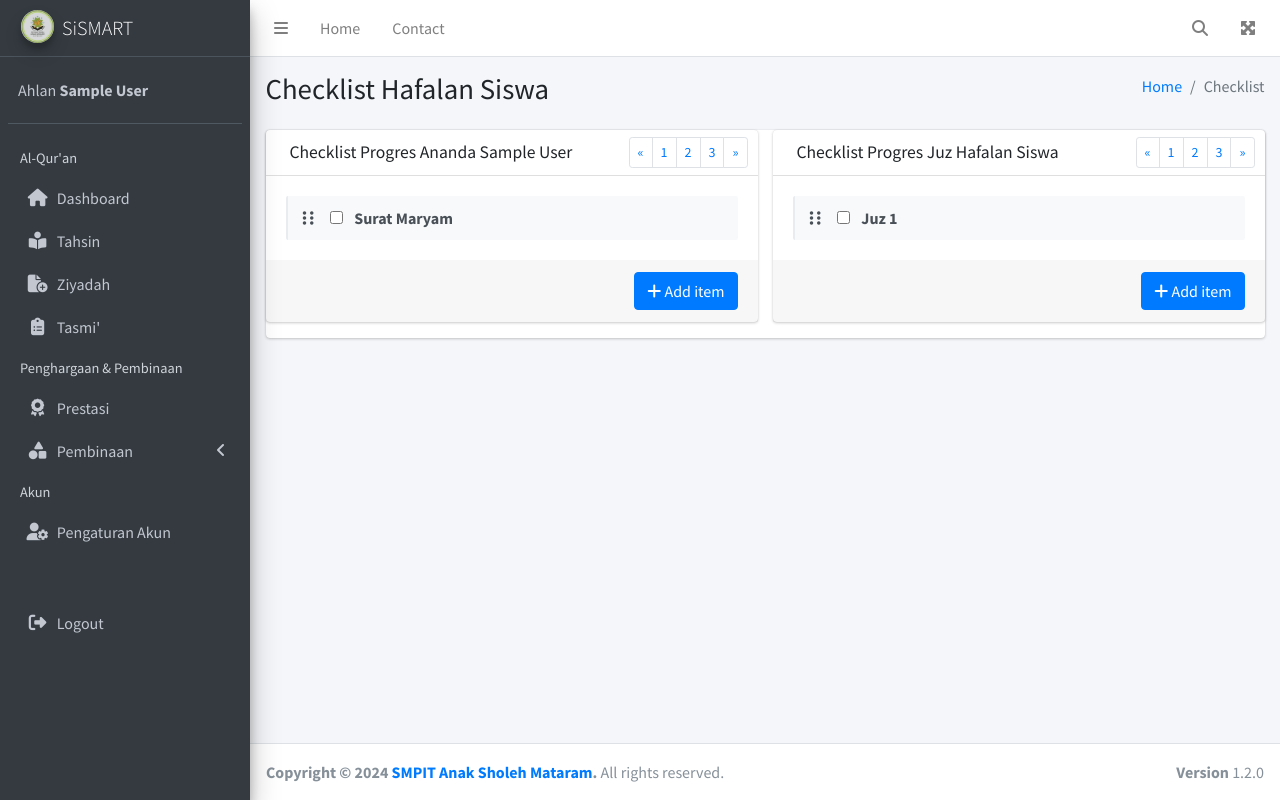
After one commit to Zaenal-AB/sismart, a PHP site: page /laporan.php in a window 1280 px wide. The commit adds this page. Run offline with PHP 8.4, Linux system fonts and the light colour scheme; the visitor is signed in with stand-in values (Sample User, id 1); some libraries are stand-ins or nearby versions.

Commit message:
update dashboard

```diff
--- a/config/database.php
+++ b/config/database.php
@@ -1,7 +1,7 @@
 <?php
 
-// $conn = mysqli_connect('localhost', 'u966478672_sismart', 'Zaenal!7', 'u966478672_sismart');
-$conn = mysqli_connect('localhost', 'root', '', 'sismart');
+$conn = mysqli_connect('localhost', 'u966478672_sismart', 'Zaenal!7', 'u966478672_sismart');
+// $conn = mysqli_connect('localhost', 'root', '', 'sismart');
 
 // check connetion
 // if ($conn) {
--- /dev/null
+++ b/laporan.php
@@ -0,0 +1,168 @@
+<?php
+
+session_start();
+
+// membatasi halaman sebelum login
+if (!isset($_SESSION["login"])) {
+    echo "<script>
+    alert('Silahkan Anda Login Dahulu');
+    document.location.href = 'login.php';
+         </script>";
+    exit;
+}
+
+$title = 'Data Tasmi';
+include 'config/app.php';
+include 'layout/header.php';
+
+
+?>
+
+
+<!-- Content Wrapper. Contains page content -->
+<div class="content-wrapper">
+    <!-- Content Header (Page header) -->
+    <section class="content-header">
+        <div class="container-fluid">
+            <div class="row mb-2">
+                <div class="col-sm-6">
+                    <h1>Checklist Hafalan Siswa</h1>
+                </div>
+                <div class="col-sm-6">
+                    <ol class="breadcrumb float-sm-right">
+                        <li class="breadcrumb-item"><a href="#">Home</a></li>
+                        <li class="breadcrumb-item active">Checklist</li>
+                    </ol>
+                </div>
+            </div>
+        </div><!-- /.container-fluid -->
+    </section>
+
+
+    <!-- Main content -->
+    <section class="content">
+        <div class="container-fluid">
+            <div class="row">
+                <div class="col-12">
+                    <div class="card">
+                        <!-- /.card-header -->
+                        <!-- Main row -->
+                        <div class="row">
+                            <!-- CHECKLIST PROGRES SURAT HAFALAN -->
+                            <section class="col-lg-6 connectedSortable">
+                                <div class="card">
+                                    <div class="card-header">
+                                        <h3 class="card-title">
+                                            <i class="ion ion-clipboard mr-1"></i>
+                                            <?php if ($_SESSION['level'] == 1) : ?>
+                                                <h3 class="card-title">Checklist Progres Ananda <?= $_SESSION['nama']; ?></h3>
+                                            <?php endif; ?>
+                                            <?php if ($_SESSION['level'] == 2 or $_SESSION['level'] == 3) : ?>
+                                                <h3 class="card-title">Laporan Progres Siswa</h3>
+                                            <?php endif; ?>
+
+
+                                        </h3>
+
+                                        <div class="card-tools">
+                                            <ul class="pagination pagination-sm">
+                                                <li class="page-item"><a href="#" class="page-link">&laquo;</a></li>
+                                                <li class="page-item"><a href="#" class="page-link">1</a></li>
+                                                <li class="page-item"><a href="#" class="page-link">2</a></li>
+                                                <li class="page-item"><a href="#" class="page-link">3</a></li>
+                                                <li class="page-item"><a href="#" class="page-link">&raquo;</a></li>
+                                            </ul>
+                                        </div>
+                                    </div>
+                                    <!-- /.card-header -->
+                                    <div class="card-body">
+                                        <ul class="todo-list" data-widget="todo-list">
+                                            <li>
+                                                <!-- drag handle -->
+                                                <span class="handle">
+                                                    <i class="fas fa-ellipsis-v"></i>
+                                                    <i class="fas fa-ellipsis-v"></i>
+                                                </span>
+                                                <!-- checkbox -->
+                                                <div class="icheck-success d-inline ml-2">
+                                                    <input type="checkbox" value="" name="todo1" id="checkboxSuccess3">
+                                                    <label for="todoCheck1"></label>
+                                                </div>
+                                                <!-- todo text -->
+                                                <span class="text">Surat Maryam</span>
+                                                <div class="tools">
+                                                    <i class="fas fa-edit"></i>
+                                                    <i class="fas fa-trash"></i>
+                                                </div>
+                                            </li>
+                                        </ul>
+                                    </div>
+                                    <!-- /.card-body -->
+                                    <div class="card-footer clearfix">
+                                        <button type="button" class="btn btn-primary float-right"><i class="fas fa-plus"></i> Add item</button>
+                                    </div>
+                                </div>
+                                <!-- /.card -->
+                            </section>
+
+                            <!-- CHECKLIST PROGRES JUZ HAFALAN -->
+                            <section class="col-lg-6 connectedSortable">
+                                <div class="card">
+                                    <div class="card-header">
+                                        <h3 class="card-title">
+                                            <i class="ion ion-clipboard mr-1"></i>
+                                            <h3 class="card-title">Checklist Progres Juz Hafalan Siswa</h3>
+                                        </h3>
+
+                                        <div class="card-tools">
+                                            <ul class="pagination pagination-sm">
+                                                <li class="page-item"><a href="#" class="page-link">&laquo;</a></li>
+                                                <li class="page-item"><a href="#" class="page-link">1</a></li>
+                                                <li class="page-item"><a href="#" class="page-link">2</a></li>
+                                                <li class="page-item"><a href="#" class="page-link">3</a></li>
+                                                <li class="page-item"><a href="#" class="page-link">&raquo;</a></li>
+                                            </ul>
+                                        </div>
+                                    </div>
+                                    <!-- /.card-header -->
+                                    <div class="card-body">
+                                        <ul class="todo-list" data-widget="todo-list">
+                                            <li>
+                                                <!-- drag handle -->
+                                                <span class="handle">
+                                                    <i class="fas fa-ellipsis-v"></i>
+                                                    <i class="fas fa-ellipsis-v"></i>
+                                                </span>
+                                                <!-- checkbox -->
+                                                <div class="icheck-success d-inline ml-2">
+                                                    <input type="checkbox" value="" name="todo1" id="checkboxSuccess3">
+                                                    <label for="todoCheck1"></label>
+                                                </div>
+                                                <!-- todo text -->
+                                                <span class="text">Juz 1</span>
+                                                <div class="tools">
+                                                    <i class="fas fa-edit"></i>
+                                                    <i class="fas fa-trash"></i>
+                                                </div>
+                                            </li>
+                                        </ul>
+                                    </div>
+                                    <!-- /.card-body -->
+                                    <div class="card-footer clearfix">
+                                        <button type="button" class="btn btn-primary float-right"><i class="fas fa-plus"></i> Add item</button>
+                                    </div>
+                                </div>
+                                <!-- /.card -->
+                            </section>
+                        </div>
+                    </div>
+                </div>
+            </div>
+    </section>
+</div>
+
+
+
+<?php
+include 'layout/footer.php';
+?>
--- a/layout/footer.php
+++ b/layout/footer.php
@@ -14,6 +14,10 @@
     </div>
     <!-- ./wrapper -->
 
+
+    <script>
+        $.widget.bridge('uibutton', $.ui.button)
+    </script>
     <!-- jQuery -->
     <script src="assets/admin/plugins/jquery/jquery.min.js"></script>
     <!-- Bootstrap 4 -->
@@ -36,6 +40,15 @@
     <!-- ICON  -->
     <script src="https://kit.fontawesome.com/b28b8dbd18.js" crossorigin="anonymous"></script>
 
+
+
+    <!-- daterangepicker -->
+    <script src="assets/admin/plugins/moment/moment.min.js"></script>
+    <script src="assets/admin/plugins/daterangepicker/daterangepicker.js"></script>
+    <!-- Summernote -->
+    <script src="assets/admin/plugins/summernote/summernote-bs4.min.js"></script>
+    <!-- overlayScrollbars -->
+    <script src="assets/admin/plugins/overlayScrollbars/js/jquery.overlayScrollbars.min.js"></script>
 
     <!-- Page specific cetak pdf/exel dll script -->
     <script>
--- a/layout/header.php
+++ b/layout/header.php
@@ -16,6 +16,13 @@
     <link rel="stylesheet" href="assets/admin/plugins/datatables-buttons/css/buttons.bootstrap4.min.css">
     <!-- Theme style -->
     <link rel="stylesheet" href="assets/admin/dist/css/adminlte.min.css">
+
+    <!-- overlayScrollbars -->
+    <link rel="stylesheet" href="assets/admin/plugins/overlayScrollbars/css/OverlayScrollbars.min.css">
+    <!-- Daterange picker -->
+    <link rel="stylesheet" href="assets/admin/plugins/daterangepicker/daterangepicker.css">
+    <!-- summernote -->
+    <link rel="stylesheet" href="assets/admin/plugins/summernote/summernote-bs4.min.css">
 
 </head>
 
@@ -105,7 +112,7 @@
         <aside class="main-sidebar sidebar-dark-primary elevation-4">
             <!-- Brand Logo -->
             <a href="assets/admin/index3.html" class="brand-link">
-                <img src="assets/img/logo-smpit.jpg" alt="AdminLTE Logo" class="brand-image img-circle elevation-3" style="opacity: .8">
+                <img src="assets/img/logo-smpit.jpg" alt="Logo SMPIT" class="brand-image img-circle elevation-3" style="opacity: .8">
                 <span class="brand-text font-weight-light">SiSMART</span>
             </a>
 
@@ -165,6 +172,12 @@
                                 <p>Tasmi'</p>
                             </a>
                         </li>
+                        <!-- <li class="nav-item">
+                            <a href="laporan.php" class="nav-link">
+                                <i class="nav-icon far fa-solid fa-clipboard-list"></i>
+                                <p>Checklist</p>
+                            </a>
+                        </li> -->
                         <!-- / END SIDEBAR AL QUR'AN -->
 
                         <!-- START SIDEBAR REWARD & PUNISHMENT -->
```
Also changed, not shown: dashboard.php (+133 -117 lines).
